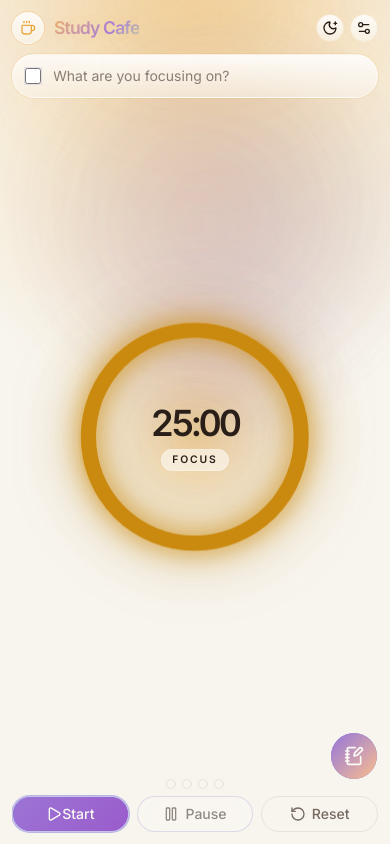
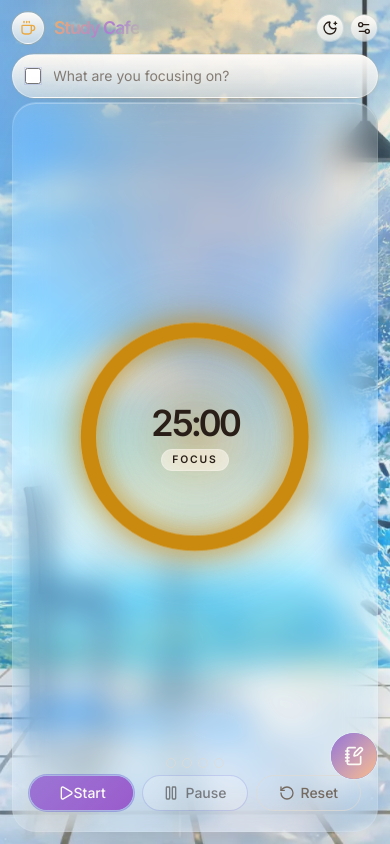
Before and after one commit to jsjasee/study-timer, a Next.js app: page / in a window 390 px wide. Built offline with nearby package versions, Linux system fonts and the light colour scheme.

Commit message:
add light and dark mode background

```diff
--- a/app/globals.css
+++ b/app/globals.css
@@ -98,6 +98,9 @@
   --aurora-blob-4: color-mix(in oklch, oklch(0.66 0.14 310) 24%, transparent);
   --aurora-cafe-glow: color-mix(in oklch, var(--accent) 34%, transparent);
   --aurora-window: color-mix(in oklch, white 16%, transparent);
+  --glass-panel-background: oklch(1 0 0 / 0.12);
+  --glass-panel-background-fallback: color-mix(in oklch, white 86%, var(--background) 14%);
+  --glass-panel-border: oklch(1 0 0 / 0.1);
 }
 
 .dark {
@@ -147,6 +150,9 @@
   --aurora-blob-4: color-mix(in oklch, oklch(0.7 0.14 290) 24%, transparent);
   --aurora-cafe-glow: color-mix(in oklch, var(--accent) 28%, transparent);
   --aurora-window: color-mix(in oklch, white 10%, transparent);
+  --glass-panel-background: oklch(0.15 0.03 265 / 0.55);
+  --glass-panel-background-fallback: color-mix(in oklch, var(--card) 92%, black 8%);
+  --glass-panel-border: oklch(1 0 0 / 0.1);
 }
 
 @layer base {
@@ -177,7 +183,7 @@
 .aurora-blob {
   background: radial-gradient(circle at center, var(--aurora-blob-1), transparent 68%);
   filter: blur(30px);
-  opacity: 0.82;
+  opacity: 0.78;
   will-change: transform;
 }
 
@@ -200,7 +206,7 @@
     transparent 72%
   );
   filter: blur(32px);
-  opacity: 0.9;
+  opacity: 0.7;
 }
 
 .aurora-window-haze {
@@ -210,7 +216,26 @@
     transparent 74%
   );
   filter: blur(36px);
-  opacity: 0.38;
+  opacity: 0.34;
+}
+
+.study-timer-glass-panel {
+  border: 1px solid var(--glass-panel-border);
+  border-radius: 1.5rem;
+  background: var(--glass-panel-background);
+  -webkit-backdrop-filter: blur(16px) saturate(1.4);
+  backdrop-filter: blur(16px) saturate(1.4);
+  box-shadow:
+    0 24px 80px -48px color-mix(in oklch, black 55%, transparent),
+    inset 0 1px 0 color-mix(in oklch, white 28%, transparent);
+}
+
+@supports not (
+  ((-webkit-backdrop-filter: blur(0)) or (backdrop-filter: blur(0)))
+) {
+  .study-timer-glass-panel {
+    background: var(--glass-panel-background-fallback);
+  }
 }
 
 .shimmer-button {
--- a/app/layout.tsx
+++ b/app/layout.tsx
@@ -3,6 +3,11 @@ import type { Metadata } from "next"
 import "./globals.css"
 
 import { Inter } from "next/font/google"
+
+import {
+  STORAGE_KEY,
+  createDefaultPersistedState,
+} from "@/lib/config/study-timer"
 
 const inter = Inter({
   subsets: ["latin"],
@@ -10,6 +15,32 @@ const inter = Inter({
 })
 
 const appName = process.env.NEXT_PUBLIC_APP_NAME ?? "Study Timer"
+const themeInitScript = `(() => {
+  const storageKey = ${JSON.stringify(STORAGE_KEY)};
+  const fallbackState = ${JSON.stringify(createDefaultPersistedState()).replace(/</g, "\\u003c")};
+  const root = document.documentElement;
+  const prefersDark = window.matchMedia("(prefers-color-scheme: dark)").matches;
+  let nextTheme = prefersDark ? "dark" : "light";
+
+  try {
+    const raw = window.localStorage.getItem(storageKey);
+
+    if (raw) {
+      const parsed = JSON.parse(raw);
+      const storedTheme = parsed?.settings?.theme;
+
+      if (storedTheme === "light" || storedTheme === "dark") {
+        nextTheme = storedTheme;
+      }
+    } else {
+      fallbackState.settings.theme = nextTheme;
+      window.localStorage.setItem(storageKey, JSON.stringify(fallbackState));
+    }
+  } catch {}
+
+  root.classList.toggle("dark", nextTheme === "dark");
+  root.dataset.theme = nextTheme;
+})();`
 
 export const metadata: Metadata = {
   title: `${appName} Scaffold`,
@@ -29,6 +60,7 @@ export default function RootLayout({
       className={`h-full ${inter.className} antialiased`}
     >
       <body className="min-h-full bg-background font-sans text-foreground">
+        <script dangerouslySetInnerHTML={{ __html: themeInitScript }} />
         {children}
       </body>
     </html>
--- a/components/app/study-timer-shell.tsx
+++ b/components/app/study-timer-shell.tsx
@@ -11,6 +11,7 @@ import { SessionProgressDots } from "@/components/timer/session-progress-dots"
 import { TimerControls } from "@/components/timer/timer-controls"
 import { TimerDisplay } from "@/components/timer/timer-display"
 import { AuroraBackground } from "@/components/ui/aurora-background"
+import { BackgroundScene } from "@/components/ui/background-scene"
 import { useStudyTimerBootstrap } from "@/hooks/use-study-timer-bootstrap"
 import { getDisplayRemainingSeconds } from "@/lib/timer/timer-helpers"
 import { useStudyTimerStore } from "@/stores/use-study-timer-store"
@@ -78,10 +79,11 @@ export function StudyTimerShell() {
   }
 
   return (
-    <div className="relative min-h-dvh overflow-hidden bg-background">
+    <div className="relative min-h-dvh overflow-hidden bg-background isolate">
+      <BackgroundScene />
       <AuroraBackground />
 
-      <main className="relative z-10 mx-auto flex h-dvh w-full flex-col overflow-hidden px-3 py-2 sm:max-w-xl sm:px-6 sm:py-4 lg:max-w-2xl">
+      <main className="relative z-20 mx-auto flex h-dvh w-full flex-col overflow-hidden px-3 py-2 sm:max-w-xl sm:px-6 sm:py-4 lg:max-w-2xl">
         <AppHeader
           theme={settings.theme}
           onToggleTheme={() =>
@@ -101,7 +103,8 @@ export function StudyTimerShell() {
           />
         </div>
 
-        <div className="flex min-h-0 flex-1 flex-col items-center justify-center gap-1 overflow-hidden py-1 sm:gap-3 sm:py-2">
+        <div className="flex min-h-0 flex-1 flex-col justify-center py-1 sm:py-2">
+          <div className="study-timer-glass-panel flex min-h-0 flex-1 flex-col items-center justify-center gap-1 overflow-hidden px-4 py-5 sm:gap-3 sm:px-8 sm:py-8">
             <TimerDisplay
               phase={timer.phase}
               remainingSeconds={displayRemainingSeconds}
@@ -120,6 +123,7 @@ export function StudyTimerShell() {
               onReset={resetCurrentPhase}
               onAdvance={advanceToNextPhase}
             />
+          </div>
         </div>
       </main>
 
--- a/components/ui/aurora-background.tsx
+++ b/components/ui/aurora-background.tsx
@@ -13,7 +13,7 @@ export function AuroraBackground({ className }: AuroraBackgroundProps) {
     <div
       aria-hidden="true"
       className={cn(
-        "pointer-events-none fixed inset-0 overflow-hidden",
+        "pointer-events-none fixed inset-0 z-10 overflow-hidden print:hidden",
         className
       )}
     >
--- /dev/null
+++ b/components/ui/background-scene.tsx
@@ -0,0 +1,37 @@
+/* eslint-disable @next/next/no-img-element */
+import { cn } from "@/lib/utils"
+
+type BackgroundSceneProps = {
+  className?: string
+}
+
+export function BackgroundScene({ className }: BackgroundSceneProps) {
+  return (
+    <div
+      aria-hidden="true"
+      className={cn(
+        "pointer-events-none fixed inset-0 z-0 overflow-hidden print:hidden",
+        className
+      )}
+    >
+      <img
+        alt=""
+        src="/night-mode.webp"
+        className="absolute inset-0 h-full w-full object-cover object-center"
+        loading="eager"
+        decoding="async"
+        fetchPriority="high"
+        draggable={false}
+      />
+      <img
+        alt=""
+        src="/day-mode.webp"
+        className="absolute inset-0 h-full w-full object-cover object-center opacity-100 transition-opacity duration-[1000ms] ease-in-out dark:opacity-0"
+        loading="eager"
+        decoding="async"
+        fetchPriority="high"
+        draggable={false}
+      />
+    </div>
+  )
+}
```
Also changed, not shown: public/day-mode.webp (added), public/night-mode.webp (added). Lines whose indentation alone changed are shown as unchanged.
